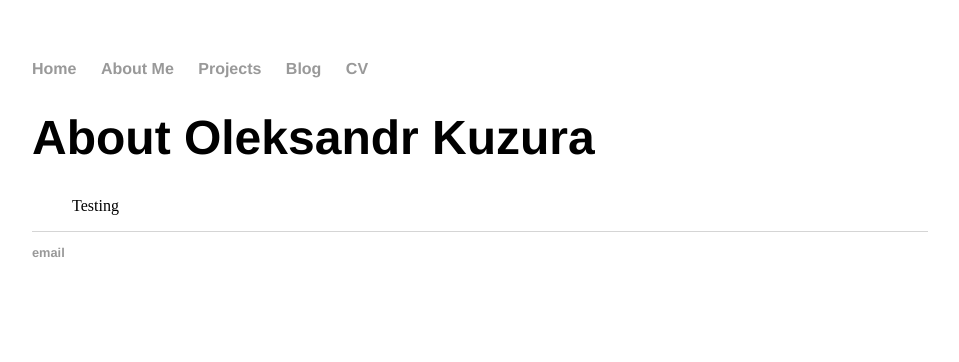
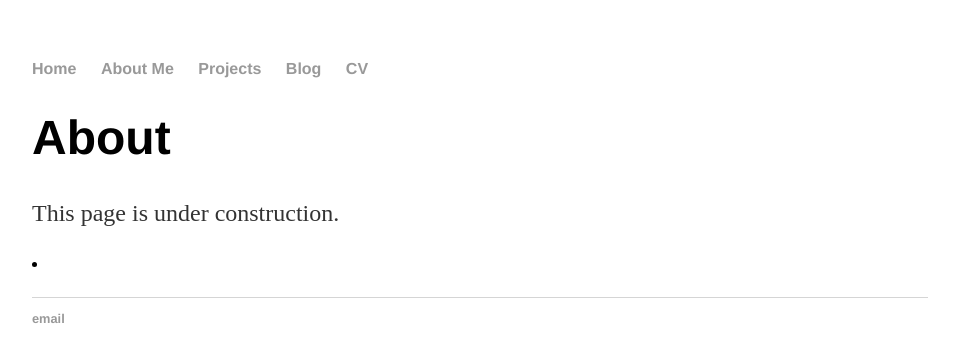
Before and after one commit to kuzura/kuzura.github.io, a Jekyll site: the page built from about/index.html, in a window 1280 px wide. Shown: the top 362 px of the page, without its empty margins (160-1119 px from the left). Built offline with Jekyll 4.4.1, drawn with Linux system fonts in a browser that asks for light colours.

Commit message:
Update index.html

```diff
--- a/about/index.html
+++ b/about/index.html
@@ -3,9 +3,9 @@ layout: default
 title: About Oleksandr Kuzura
 ---
 
-<h1>{{ page.title }}</h1>
-	<ul class="Bio">
-
-	Testing
-
-</ul>
+<div class="about">
+			<h1>About</h1>
+			<p>
+			This page is under construction. <li><a href="/cv"Here is a link to my CV.</a></li>
+			</p>
+</div>
```
